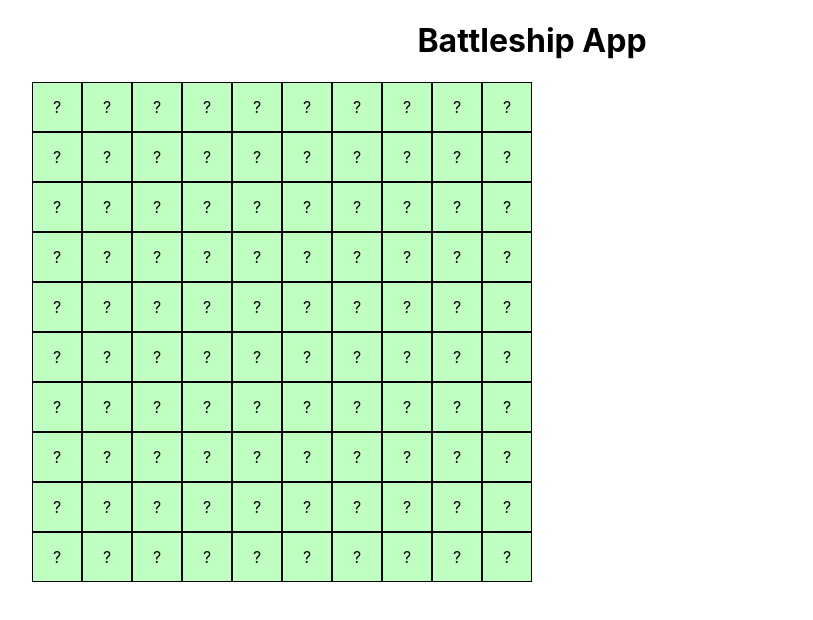
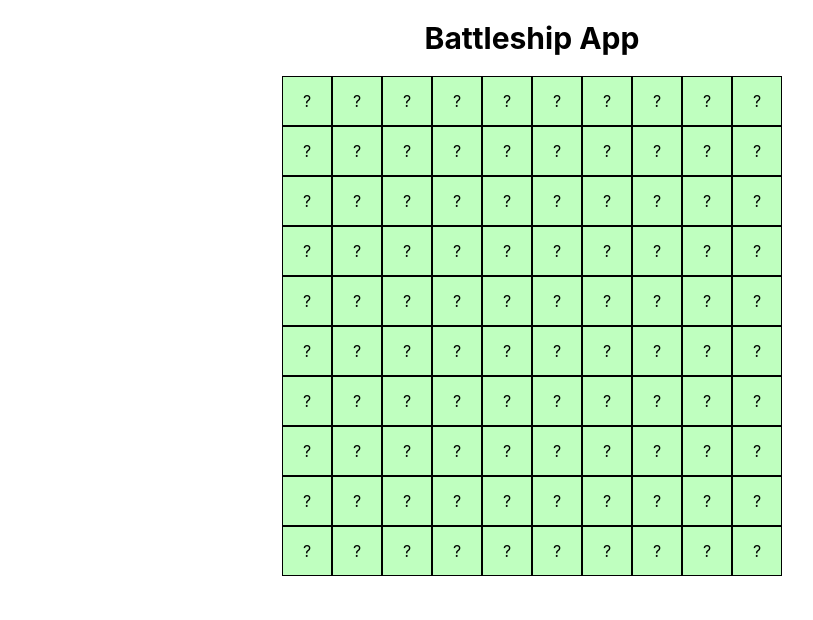
Before and after one commit to Gizzz/battleship-app, a React (Create React App) app: page / in a window 1280 px wide. Shown: the top 620 px of the page, without its empty margins (108-921 px from the left). Built offline with nearby package versions, Linux system fonts and the light colour scheme.

Commit message:
styles: add responsiveness for better look on phone/tablet

```diff
--- a/src/App.css
+++ b/src/App.css
@@ -1,3 +1,24 @@
 .app {
+  padding-bottom: 50px;
+}
+
+.app__title {
+  font-size: 24px;
   text-align: center;
 }
+
+.app__board {
+  margin: 0 auto;
+  width: 90%;
+}
+
+@media screen and (min-width: 550px) {
+  .app__title {
+    font-size: 30px;
+    text-align: center;
+  }
+
+  .app__board {
+    max-width: 500px;
+  }
+}
--- a/src/App.js
+++ b/src/App.js
@@ -8,7 +8,7 @@ class App extends Component {
   render() {
     return (
       <div className="app">
-        <h1>Battleship App</h1>
+        <h1 className="app__title">Battleship App</h1>
         <div className="app__board">
           <Board />
         </div>
--- a/src/components/Board/Board.scss
+++ b/src/components/Board/Board.scss
@@ -1,8 +1,3 @@
-.board {
-  margin: 0 auto;
-  width: 1000px;
-}
-
 .board__row {
   display: flex;
   flex-direction: row;
@@ -13,8 +8,8 @@
   justify-content: center;
   align-items: center;
   border: 1px solid black;
-  width: 50px;
-  height: 50px;
+  width: 9vw;
+  height: 9vw;
   cursor: pointer;
   user-select: none;
 }
@@ -34,3 +29,10 @@
 .board__cell--dead {
   background-color: rgba(255, 0, 0, .25);
 }
+
+@media screen and (min-width: 550px) {
+  .board__cell {
+    width: 50px;
+    height: 50px;
+  }
+}
--- a/src/index.css
+++ b/src/index.css
@@ -15,8 +15,3 @@ body {
   -webkit-font-smoothing: antialiased;
   -moz-osx-font-smoothing: grayscale;
 }
-
-code {
-  font-family: source-code-pro, Menlo, Monaco, Consolas, "Courier New",
-    monospace;
-}
```
